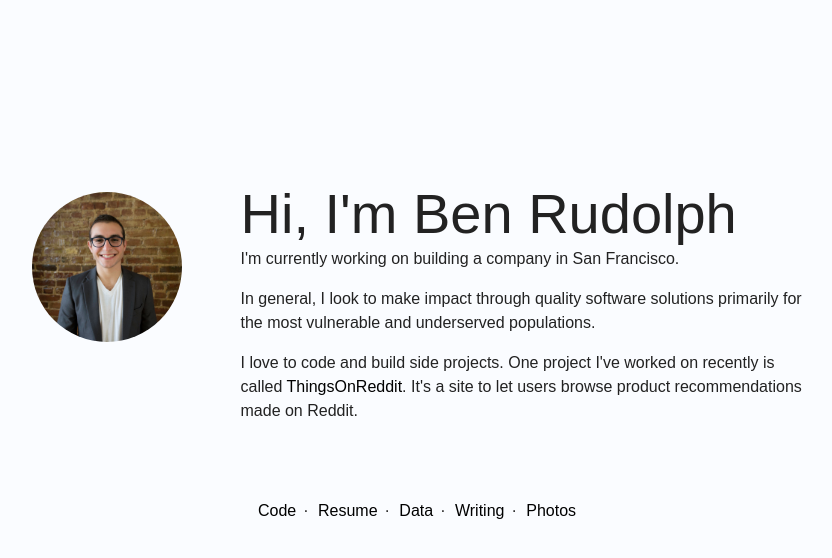
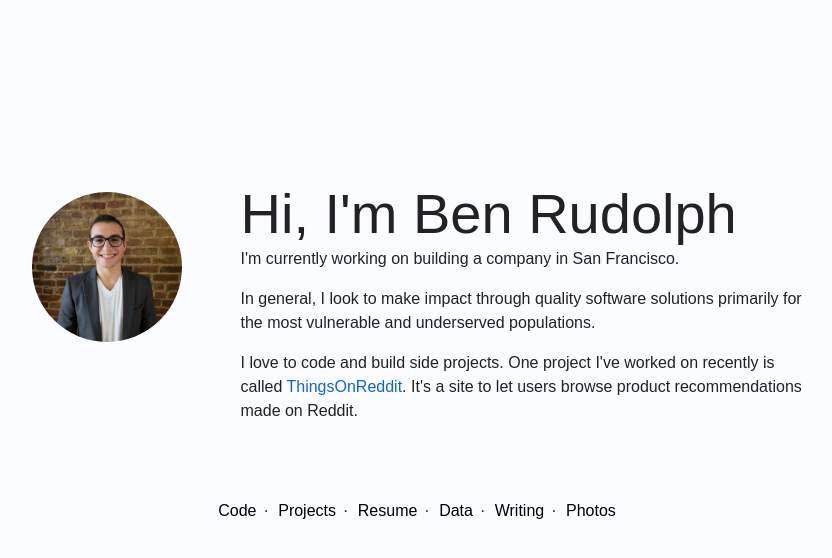
Before and after one commit to benrudolph/main, a Jekyll site: the page built from index.html, in a window 1280 px wide. Shown: the top 558 px of the page, without its empty margins (222-1054 px from the left). Built offline with Jekyll 4.4.1, drawn with Linux system fonts in a browser that asks for light colours; Markdown is read by kramdown in place of the engine named in the settings.

Commit message:
projects tab

```diff
--- a/css/style.css
+++ b/css/style.css
@@ -16,8 +16,15 @@ ul {
   padding: 0;
   list-style-type: none;
 }
+
+a, a:active {
+  color: #1565C0;
+}
+.links a, .links a:active {
+  color: black;
+}
+
 a {
-  color: black;
   text-decoration: none;
 }
 
@@ -26,7 +33,6 @@ a:hover {
 }
 
 a:active {
-  color: black;
   text-decoration: none;
 }
 
@@ -74,6 +80,17 @@ h1 {
   position: relative;
 }
 
+.project-image {
+  border: 1px solid #666;
+  background-size: cover;
+  background-repeat: no-repeat;
+  height: 80px;
+}
+
+.project-image.thingsonreddit {
+  background-image: url('https://i.imgur.com/aD42FFJ.png');
+}
+
 i.coming-soon {
   background-image: url('/img/comingsoon.png');
   background-size: contain;
--- a/index.html
+++ b/index.html
@@ -25,6 +25,7 @@ layout: default
   <div class="row">
     <div class="links col-sm-12">
       <a href="https://github.com/benrudolph">Code</a>&#183;
+      <a href="/projects.html">Projects</a>&#183;
       <a href="https://www.linkedin.com/in/brudolph/">Resume</a>&#183;
       <a href="//bitbybit.benrudolph.com">Data</a>&#183;
       <a href="https://medium.com/@_benrudolph">Writing</a>&#183;
```
Also changed, not shown: projects.html (added, +24 -0 lines).
